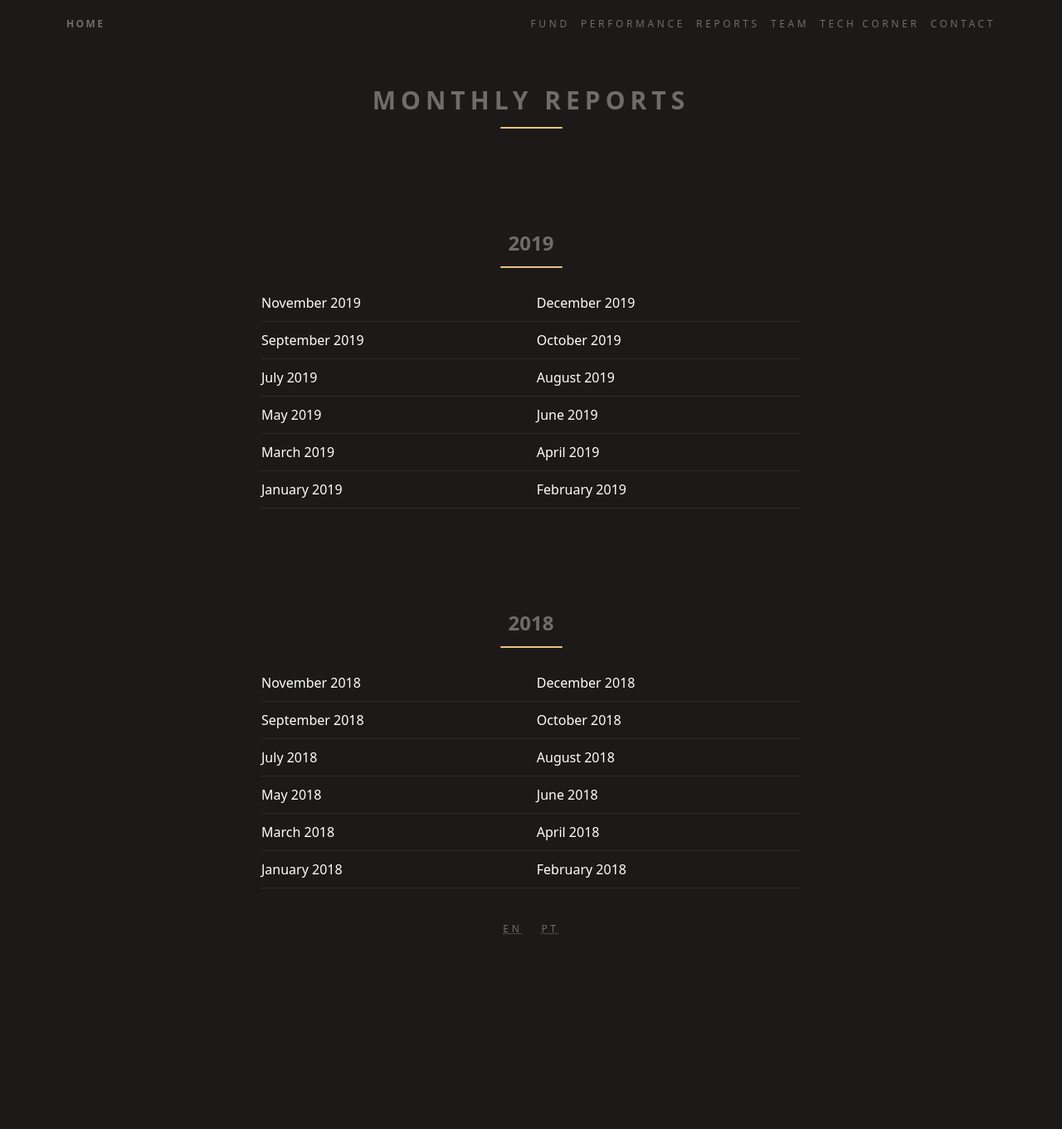
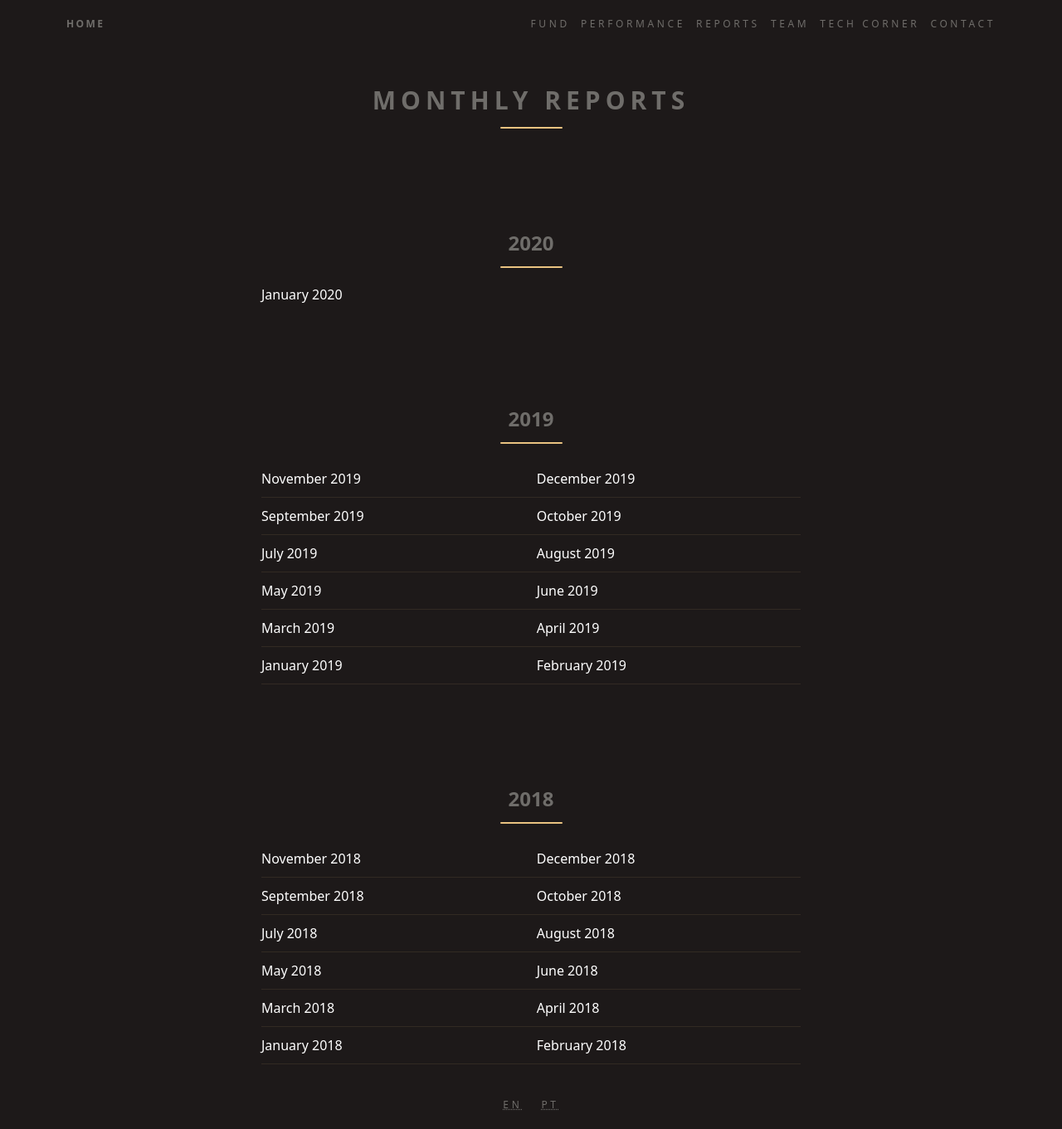
Before and after one commit to ateliedetemas/blpcrypto, a Jekyll site: the page built from _pages/en/reports.md, in a window 1280 px wide. Shown: the whole page at 83% size. Built offline with Jekyll 4.4.1, drawn with Linux system fonts in a browser that asks for light colours; before the commit the page ends 1149 px from its top, so only the background shows below that.

Commit message:
Update reports.md

```diff
--- a/_pages/en/reports.md
+++ b/_pages/en/reports.md
@@ -4,6 +4,9 @@ layout: page
 title: Monthly Reports
 permalink: "/en/reports/"
 ---
+## 2020
+
+[January 2020]({{ '/assets/documents/relatorios/2020/01e.pdf' | absolute_url }})
 
 ## 2019
 
```
